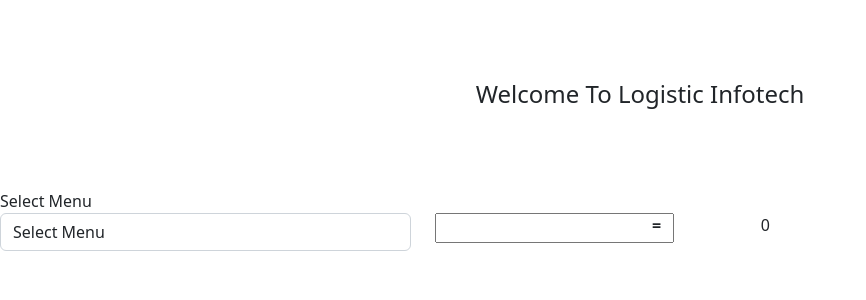
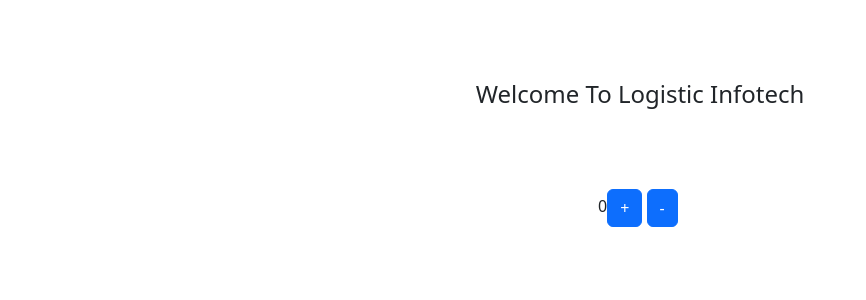
Before and after one commit to savaliyaMonika/react_repo, a React (Create React App) app: page / in a window 1280 px wide. Shown: the top 300 px of the page, without its empty margins (0-866 px from the left). Built offline with nearby package versions, Linux system fonts and the light colour scheme.

Commit message:
Increment Decrement Value

```diff
--- a/src/App.js
+++ b/src/App.js
@@ -1,12 +1,12 @@
 
 import './App.css';
-import DropdownMenu from './DropdownMenu_9';
+import IncrementDecrement from './IncrementDecrement';
 
 import 'bootstrap/dist/css/bootstrap.css';
 function App() {
   return (
     <div className="main-container">
-         <DropdownMenu />
+         <IncrementDecrement />
     </div>
   );
 }
--- /dev/null
+++ b/src/IncrementDecrement.js
@@ -0,0 +1,23 @@
+import React, { useState } from "react";
+import { Button } from "react-bootstrap";
+import './css/style.css';
+export default function IncrementDecrement() {
+    const [count, setCount] = useState(0);
+    function getCount() {
+        if (count > 0) {
+            setCount(count - 1);
+        } else {
+            alert("Value is 0");
+        }
+    }
+    return (
+        <>
+            <h4 className="main-heading">Welcome To Logistic Infotech</h4>
+            <div className="center">
+                {count}
+                <Button name='increment' onClick={e => setCount(count + 1)} >+</Button>&nbsp;
+                <Button name='dicrement' onClick={getCount} >-</Button>&nbsp;
+            </div>
+        </>
+    );
+}
```
Also changed, not shown: 1 other file (tests, documents, lock files or other folders).
